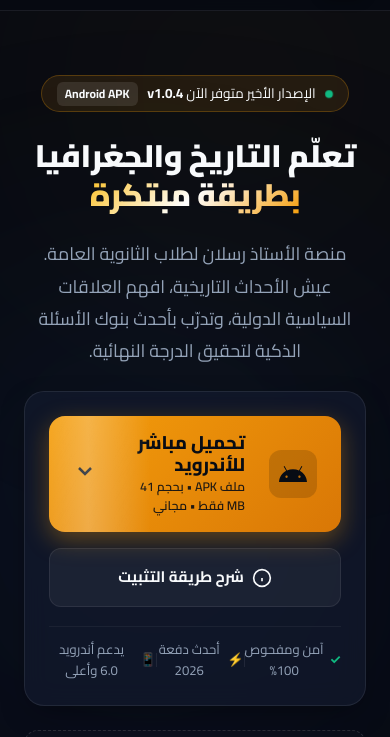
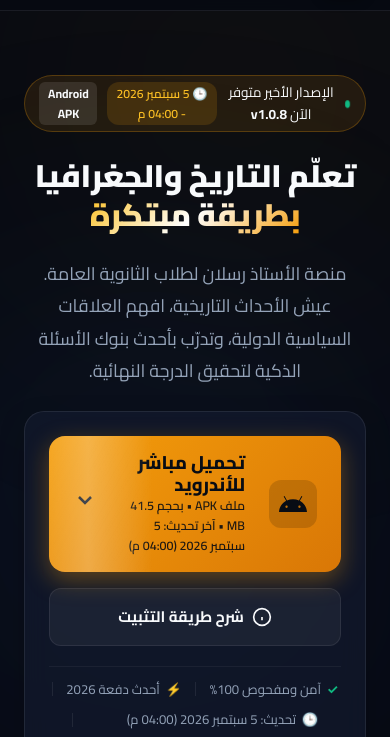
Before and after one commit to Sohib-Emad/rslane_landing_page, a plain HTML site: page index.html in a window 390 px wide. Shown: the part 63-800 px from the top of the page. Drawn offline with Linux system fonts and the light colour scheme.

Commit message:
feat: add version date badge to landing page and improve download section layout responsiveness

```diff
--- a/css/style.css
+++ b/css/style.css
@@ -303,6 +303,18 @@ body {
     font-weight: 700;
 }
 
+.version-date {
+    background: rgba(245, 158, 11, 0.15);
+    color: #fbbf24;
+    padding: 0.15rem 0.55rem;
+    border-radius: 12px;
+    font-size: 0.76rem;
+    font-weight: 600;
+    display: inline-flex;
+    align-items: center;
+    gap: 0.3rem;
+}
+
 .hero-title {
     font-size: 2.75rem;
     font-weight: 900;
@@ -420,6 +432,8 @@ body {
     display: flex;
     align-items: center;
     justify-content: space-around;
+    flex-wrap: wrap;
+    gap: 0.6rem 0.5rem;
     padding-top: 0.75rem;
     border-top: 1px solid rgba(255, 255, 255, 0.05);
     font-size: 0.82rem;
--- a/index.html
+++ b/index.html
@@ -69,7 +69,8 @@
             <div class="hero-content">
                 <div class="version-badge">
                     <span class="pulse-dot"></span>
-                    <span>الإصدار الأخير متوفر الآن <strong>v1.0.4</strong></span>
+                    <span>الإصدار الأخير متوفر الآن <strong>v1.0.8</strong></span>
+                    <span class="version-date">🕒 5 سبتمبر 2026 - 04:00 م</span>
                     <span class="platform-chip">Android APK</span>
                 </div>
 
@@ -93,7 +94,7 @@
                             </div>
                             <div class="btn-content">
                                 <span class="btn-label">تحميل مباشر للأندرويد</span>
-                                <span class="btn-subtext">ملف APK • بحجم 41 MB فقط • مجاني</span>
+                                <span class="btn-subtext">ملف APK • بحجم 41.5 MB • آخر تحديث: 5 سبتمبر 2026 (04:00 م)</span>
                             </div>
                             <div class="btn-arrow">
                                 <svg width="24" height="24" viewBox="0 0 24 24" fill="none" stroke="currentColor" stroke-width="2.5"><polyline points="6 9 12 15 18 9"></polyline></svg>
@@ -116,6 +117,11 @@
                         <div class="spec-item">
                             <span class="spec-icon">⚡</span>
                             <span>أحدث دفعة 2026</span>
+                        </div>
+                        <div class="spec-divider"></div>
+                        <div class="spec-item">
+                            <span class="spec-icon">🕒</span>
+                            <span>تحديث: 5 سبتمبر 2026 (04:00 م)</span>
                         </div>
                         <div class="spec-divider"></div>
                         <div class="spec-item">
```
